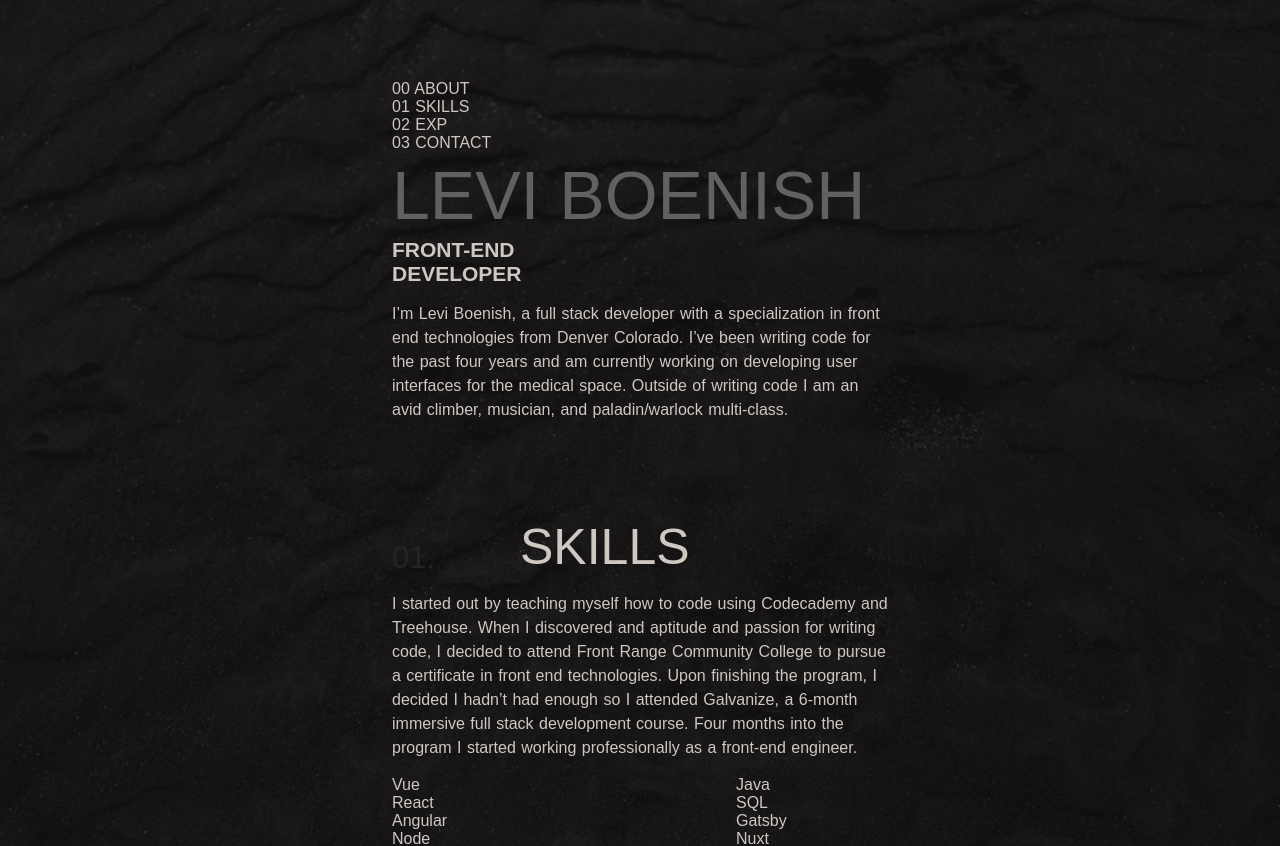
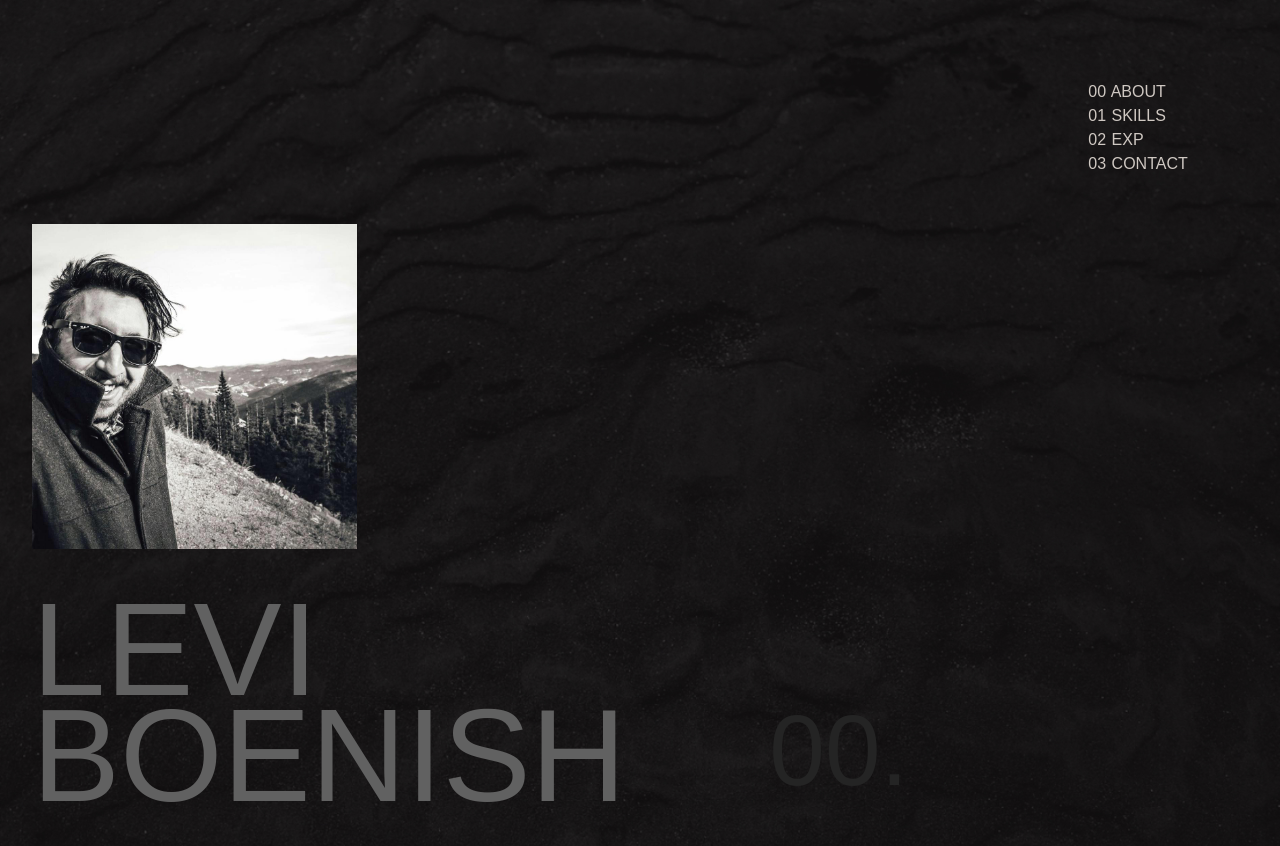
Before and after one commit to leviboenish/portfolio-2019, a Nuxt app: page / in a window 1280 px wide. Shown: the top 846 px of the page. Built offline with nearby package versions, Linux system fonts and the light colour scheme; a web font is replaced by a local one.

Commit message:
mobile tweaks and padding tweaks

```diff
--- a/components/About.vue
+++ b/components/About.vue
@@ -24,7 +24,7 @@
   text-transform: uppercase;
 }
 
-@media only screen and (min-width: 1420px) {
+@media only screen and (min-width: 1100px) {
 
   #about {
     margin-top: 10rem;
--- a/components/Contact.vue
+++ b/components/Contact.vue
@@ -59,7 +59,7 @@ svg {
   margin-right: 1rem;
 }
 
-@media only screen and (min-width: 1420px) {
+@media only screen and (min-width: 1100px) {
 
   #contact {
     grid-column: 1/13;
--- a/components/Experience.vue
+++ b/components/Experience.vue
@@ -63,7 +63,7 @@
     display: none;
 }
 
-@media only screen and (min-width: 1420px) {
+@media only screen and (min-width: 1100px) {
 
  #experience {
      grid-column: 1/13;
--- a/components/Footer.vue
+++ b/components/Footer.vue
@@ -26,7 +26,7 @@
     white-space: nowrap;
 }
 
-@media only screen and (min-width: 1420px) {
+@media only screen and (min-width: 1100px) {
    #footer {
        grid-column: 1/13;
    }
--- a/components/Nav.vue
+++ b/components/Nav.vue
@@ -29,6 +29,7 @@ a {
 nav {
   grid-column: 1/3;
   padding-top: 5rem;
+  padding-bottom: 5rem;
 }
 
 ul {
@@ -36,10 +37,11 @@ ul {
     padding: 0;
 }
 
-@media only screen and (min-width: 1420px) {
+@media only screen and (min-width: 1100px) {
 
   nav{
     grid-column: 11/13;
+    padding-bottom: 0;
   }
 
  .nav-item {
--- a/components/Skills.vue
+++ b/components/Skills.vue
@@ -39,7 +39,7 @@
     column-gap: 12rem;
 }
 
-@media only screen and (min-width: 1420px) {
+@media only screen and (min-width: 1100px) {
     #skills {
         grid-column: 1/12;
     }
--- a/pages/index.vue
+++ b/pages/index.vue
@@ -76,6 +76,7 @@ img {
   font-weight: 200;
   text-transform: uppercase;
   line-height: .8;
+  padding-bottom: 2rem;
 }
 
 
@@ -106,11 +107,11 @@ img {
    margin-bottom: 5rem;
 }
 
-@media only screen and (min-width: 1420px) {
+@media only screen and (min-width: 1100px) {
 
   .container {
     grid-template-columns: repeat(12, 1fr);
-    padding: 5rem 10rem 0 10rem;
+    /* padding: 5rem 10rem 0 10rem; */
     grid-gap: 3rem;
     max-width: 105rem;
   }
@@ -150,6 +151,7 @@ img {
   .title {
     font-size: 132px;
     grid-column: 1/6;
+    padding-bottom: 0;
   }
 
   .section-container {
```
